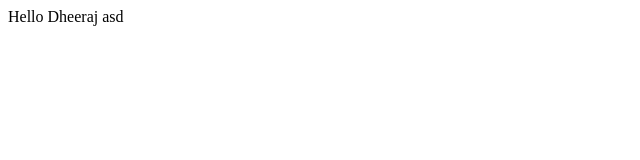
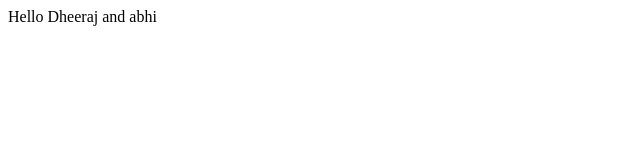
Before and after one commit to Abhirajsinha15/project-x, a plain HTML site: page index.html in a window 1280 px wide. Shown: the full height of the page, 0-640 px from the left. Drawn offline with Linux system fonts and the light colour scheme.

Commit message:
abhiraj shange

```diff
--- a/index.html
+++ b/index.html
@@ -7,6 +7,6 @@
     <title>Document</title>
 </head>
 <body>
-    Hello Dheeraj asd
+    Hello Dheeraj and abhi
 </body>
 </html>
```
